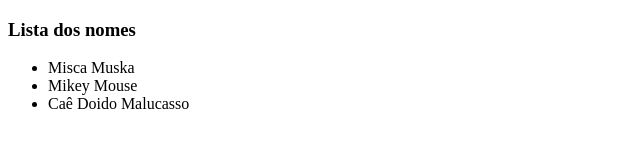
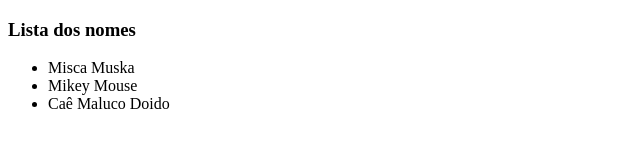
Before and after one commit to blaugusto/Teste_Git, a plain HTML site: page index.html in a window 1280 px wide. Shown: the full height of the page, 0-640 px from the left. Drawn offline with Linux system fonts and the light colour scheme.

Commit message:
Alterado

```diff
--- a/index.html
+++ b/index.html
@@ -9,7 +9,7 @@
     <ul>
         <li>Misca Muska</li>
         <li>Mikey Mouse</li>
-        <li>Caê Doido Malucasso</li>
+        <li>Caê Maluco Doido</li>
     </ul>
 </body>
 </html>
```
